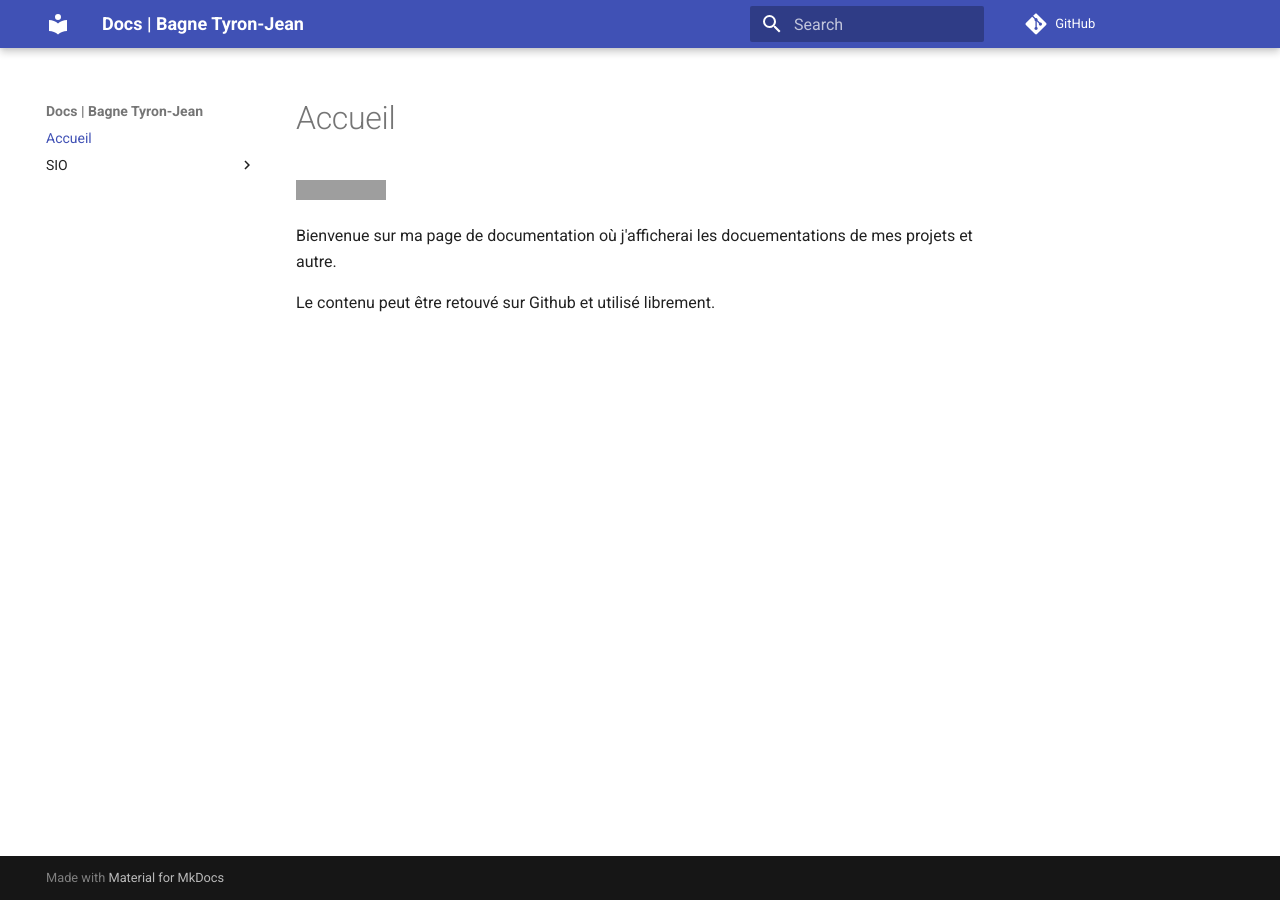
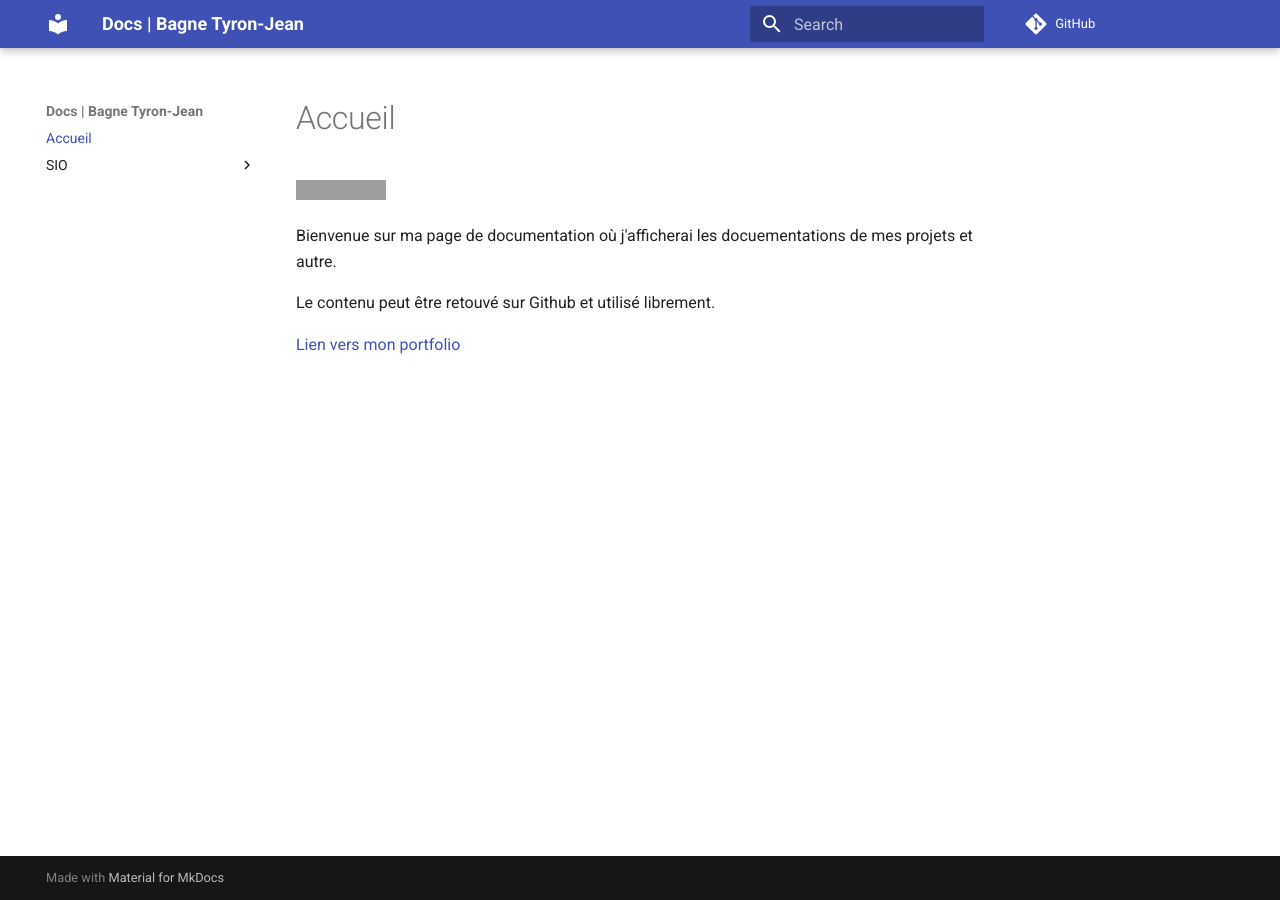
Before and after one commit to wepfen/doc, an MkDocs documentation site: the page built from docs/index.md, in a window 1280 px wide. Built offline with MkDocs 1.6.1 and Material for MkDocs 9.7.7, drawn with Linux system fonts in a browser that asks for light colours; comment, search, counter and statistics services are not loaded; old or Windows-style settings are respelled for this version of MkDocs; grey boxes are pictures that could not be loaded.

Commit message:
lien vers portfolio

```diff
--- a/docs/index.md
+++ b/docs/index.md
@@ -3,3 +3,5 @@
 Bienvenue sur ma page de documentation où j'afficherai les docuementations de mes projets et autre.
 
 Le contenu peut être retouvé sur Github et utilisé librement.
+
+[Lien vers mon portfolio](https://tyron.alwaysdata.net/portfolio)
```
